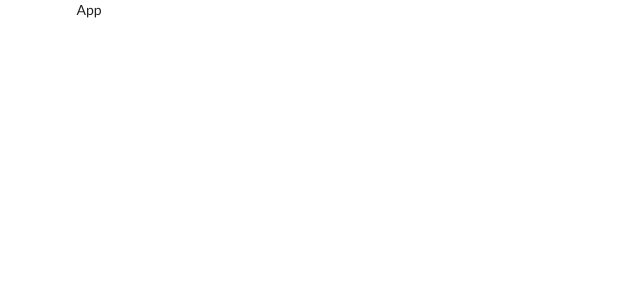
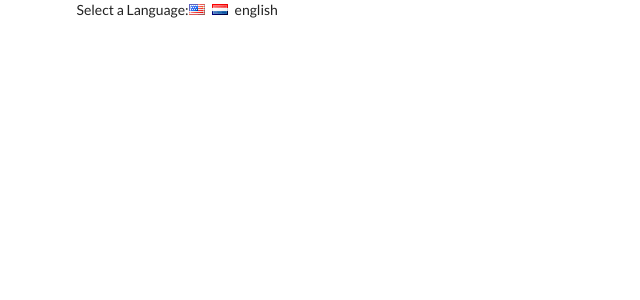
Before and after one commit to marco-amorim/react-context, a React (Create React App) app: page / in a window 1280 px wide. Shown: the top 300 px of the page, without its empty margins (0-640 px from the left). Built offline with nearby package versions, Linux system fonts and the light colour scheme.

Commit message:
onclick event to change language state

```diff
--- a/src/components/App.js
+++ b/src/components/App.js
@@ -1,8 +1,29 @@
 import React, { Component } from 'react';
 
 class App extends Component {
+	state = { language: 'english' };
+
+	onLanguageChange = (language) => {
+		this.setState({ language });
+	};
+
 	render() {
-		return <div className="ui container">App</div>;
+		return (
+			<div className="ui container">
+				<div>
+					Select a Language:
+					<i
+						className="flag us"
+						onClick={() => this.onLanguageChange('english')}
+					/>
+					<i
+						className="flag nl"
+						onClick={() => this.onLanguageChange('dutch')}
+					/>
+					{this.state.language}
+				</div>
+			</div>
+		);
 	}
 }
 
```
